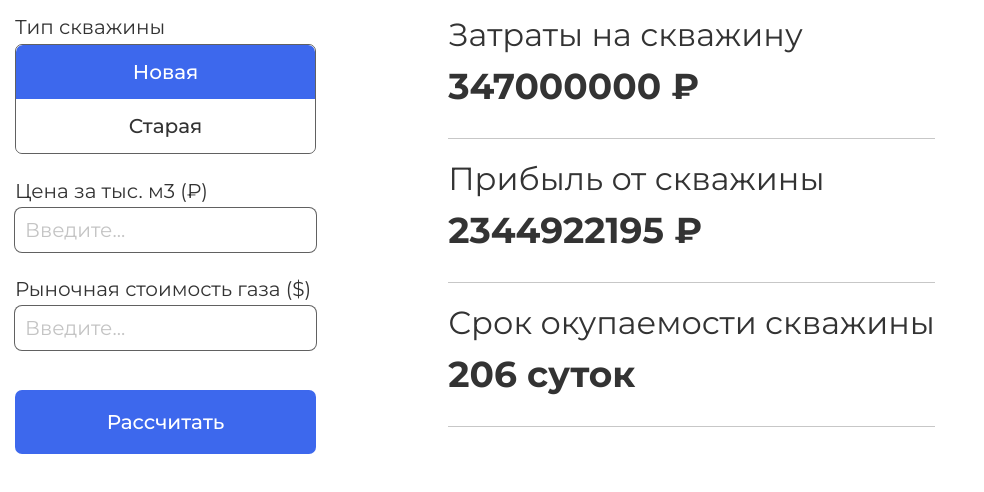
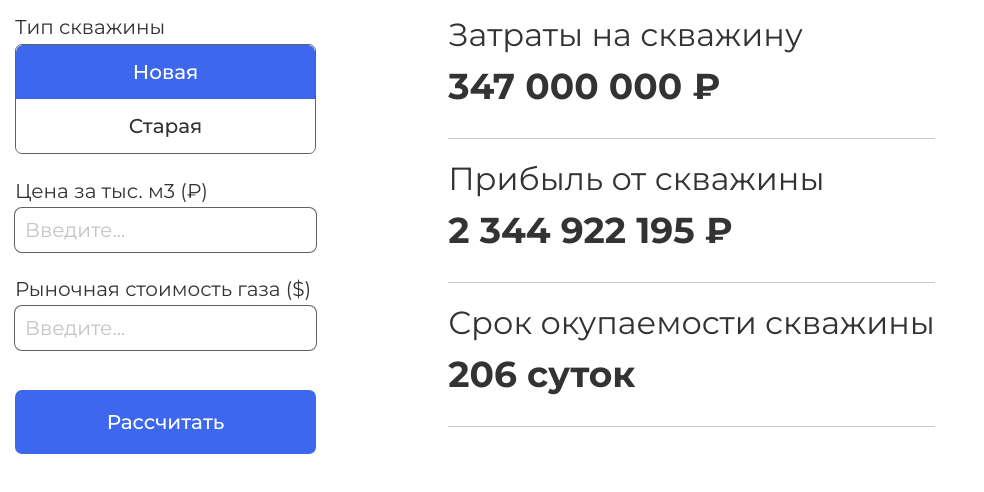
Before and after one commit to HealKnix/calculator-for-case-2024, a Vue app: page / in a window 1280 px wide. Shown: the top 492 px of the page, without its empty margins (0-984 px from the left). Built offline with nearby package versions, Linux system fonts and the light colour scheme.

Commit message:
Добавил форматирование к числам

```diff
--- /dev/null
+++ b/src/helpers/formatNumber.js
@@ -0,0 +1 @@
+export default (num) => num.toString().replace(/\B(?=(\d{3})+(?!\d))/g, ' ');
--- a/src/views/HomeView.vue
+++ b/src/views/HomeView.vue
@@ -10,12 +10,18 @@
     <div class="calc__results">
       <div class="calc__result">
         <span class="calc__result_title">Затраты на скважину</span>
-        <span class="calc__result_result">347000000 <span>₽</span></span>
+        <span class="calc__result_result">
+          {{ formatNumber(347000000) }}
+          <span>₽</span>
+        </span>
       </div>
 
       <div class="calc__result">
         <span class="calc__result_title">Прибыль от скважины</span>
-        <span class="calc__result_result">2344922195 <span>₽</span></span>
+        <span class="calc__result_result">
+          {{ formatNumber(2344922195) }}
+          <span>₽</span>
+        </span>
       </div>
 
       <div class="calc__result">
@@ -31,6 +37,7 @@ import BaseInput from '@/components/BaseInput.vue';
 import BaseButton from '@/components/BaseButton.vue';
 import BaseRadioForm from '@/components/BaseRadioForm.vue';
 import { ref } from 'vue';
+import formatNumber from '@/helpers/formatNumber';
 
 const type = ref(0);
 
```
